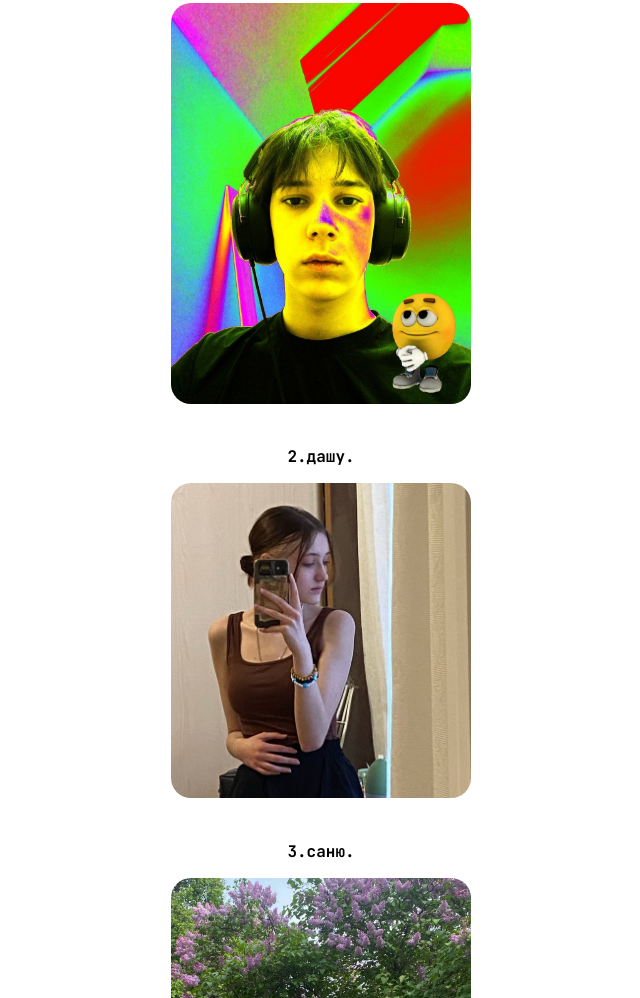
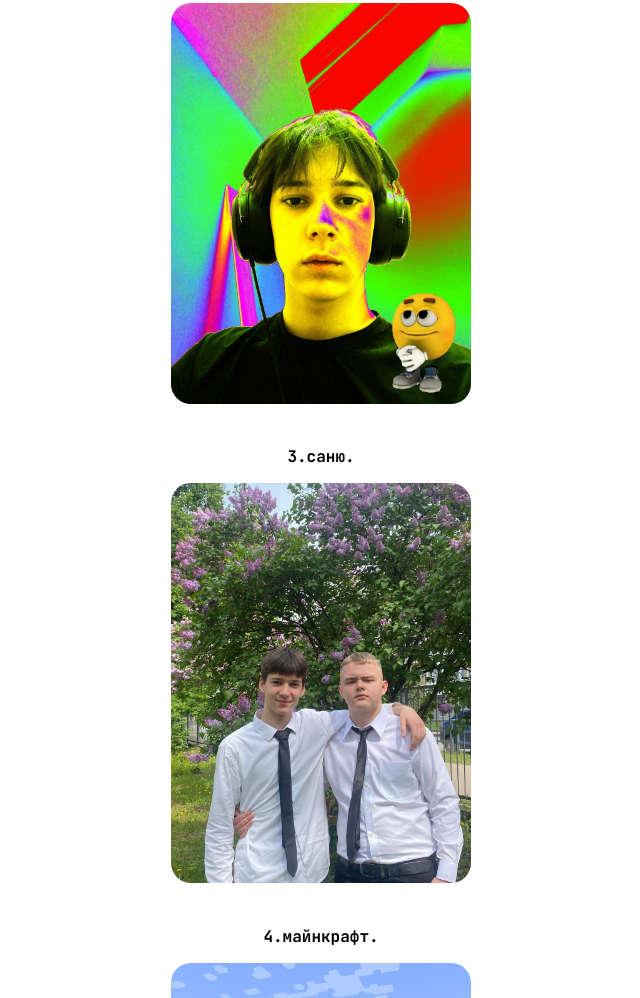
Before and after one commit to smykuel/smykdog, a plain HTML site: page index.html in a window 1280 px wide. Shown: the part 376-1374 px from the top of the page, without its empty margins (319-959 px from the left). Drawn offline with Linux system fonts and the light colour scheme; a web font is replaced by a local one.

Commit message:
Update index.html

```diff
--- a/index.html
+++ b/index.html
@@ -24,11 +24,6 @@
             <p></p>
         </div>
         <img class="img" src="./img/piska.jpg" width="300px">
-        <div class="task">
-            <h1>2.дашу.</h1>
-            <p></p>
-        </div>
-        <img class="img" src="./img/bembem.jpg" width="300px">
         <div class="task">
             <h1>3.саню.</h1>
             <p></p>
```
